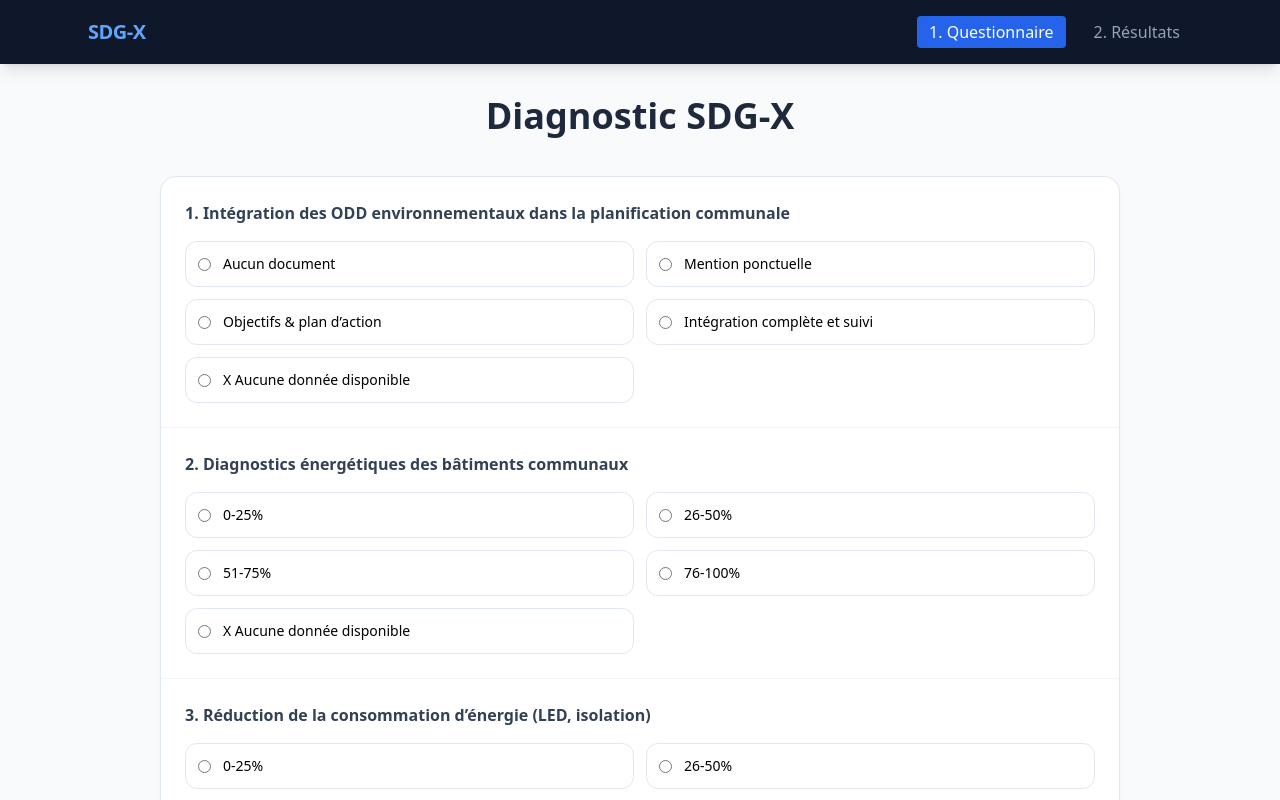
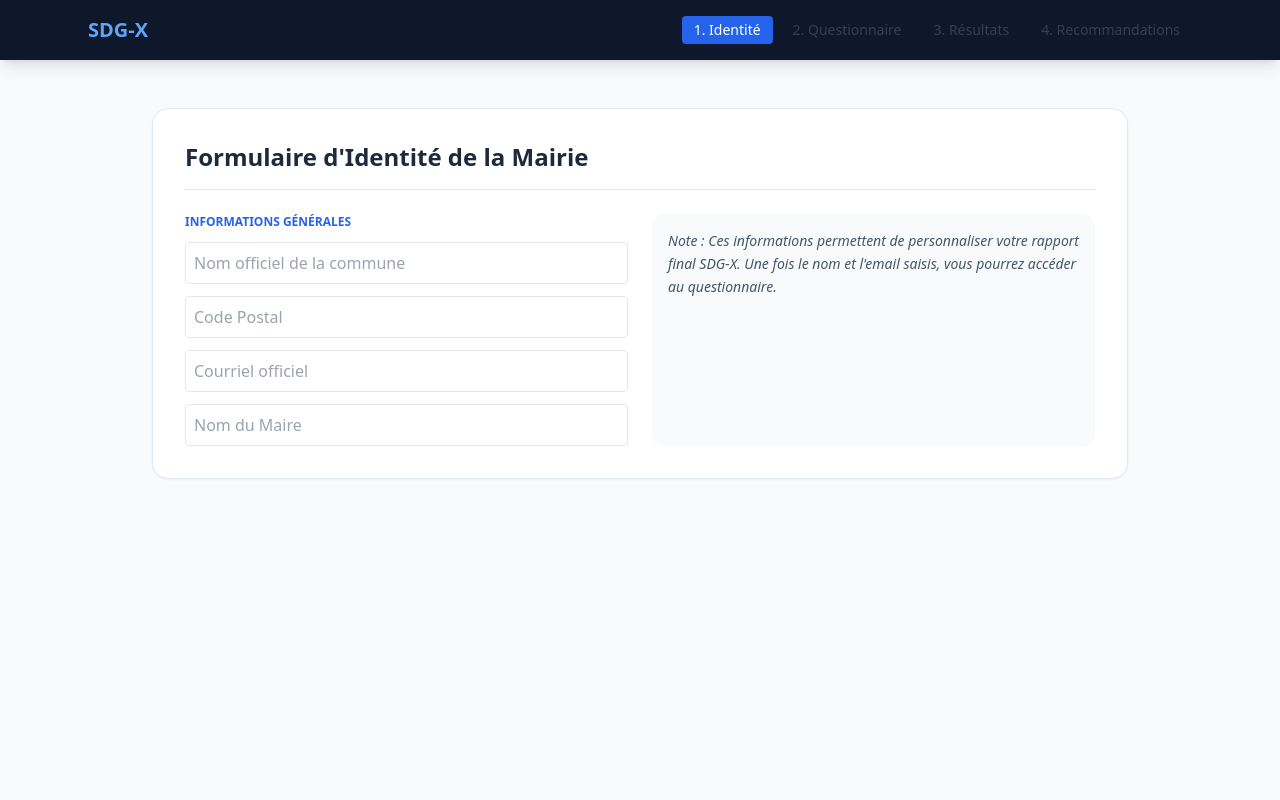
Before and after one commit to mall290296-oss/odd-dashboardX1, a React (Vite) app: page / in a window 1280 px wide. Shown: the top 800 px of the page. Built offline with nearby package versions, Linux system fonts and the light colour scheme.

Commit message:
Forth update

```diff
--- a/src/App.jsx
+++ b/src/App.jsx
@@ -2,7 +2,7 @@ import React, { useState, useMemo, useEffect } from "react";
 import ReactECharts from "echarts-for-react";
 import questions from "./formulaire.json";
 
-// 1. Base de données des recommandations (à compléter selon vos besoins)
+// Recommandations (Base de données)
 const recommendationsData = {
   1: "Action Climat : Priorisez l'isolation thermique des écoles (ODD 13).",
   2: "Énergie : Accélérez les diagnostics énergétiques (ODD 7).",
@@ -13,20 +13,37 @@ const recommendationsData = {
 };
 
 function App() {
-  const [activeTab, setActiveTab] = useState("formulaire");
+  const [activeTab, setActiveTab] = useState("identite"); // Par défaut sur l'identité
+
+  // États pour les données
+  const [muralInfo, setMuralInfo] = useState(() => {
+    const saved = localStorage.getItem("sdgx_identite");
+    return saved ? JSON.parse(saved) : {};
+  });
+
   const [answers, setAnswers] = useState(() => {
     const saved = localStorage.getItem("oddAnswers");
     return saved ? JSON.parse(saved) : {};
   });
 
+  // Sauvegardes
   useEffect(() => {
+    localStorage.setItem("sdgx_identite", JSON.stringify(muralInfo));
     localStorage.setItem("oddAnswers", JSON.stringify(answers));
-  }, [answers]);
+  }, [muralInfo, answers]);
+
+  // Vérification si l'identité est remplie (on vérifie au moins le nom et le courriel)
+  const isIdentified = muralInfo.nomCommune && muralInfo.emailOfficiel;
+
+  const handleIdentiteChange = (e) => {
+    setMuralInfo({ ...muralInfo, [e.target.name]: e.target.value });
+  };
 
   const handleChange = (id, value) => {
     setAnswers((prev) => ({ ...prev, [id]: Number(value) }));
   };
 
+  // Calculs ODD
   const { oddAverages, globalScore } = useMemo(() => {
     const scores = {};
     const counts = {};
@@ -52,17 +69,12 @@ function App() {
     };
   }, [answers]);
 
-  // FONCTION : Envoyer les résultats par E-mail
+  // Fonctions Partage et Export
   const sendResultsByEmail = () => {
-    const recipient = "luis.martinez-lopez@polytechnique.com"; // REMPLACEZ PAR VOTRE EMAIL
-    const subject = "Résultats Diagnostic SDG-X";
-    const body = `Bonjour,\n\nVoici mes résultats SDG-X :\nIndice Global : ${globalScore}/4\n\nDétail des réponses : ${JSON.stringify(answers)}`;
+    const recipient = "votre-email@exemple.com";
+    const subject = `Synthèse SDG-X - ${muralInfo.nomCommune}`;
+    const body = `Identité : ${JSON.stringify(muralInfo, null, 2)}\n\nRésultats :\nScore Global : ${globalScore}/4\n\nDétail : ${JSON.stringify(answers)}`;
     window.location.href = `mailto:${recipient}?subject=${encodeURIComponent(subject)}&body=${encodeURIComponent(body)}`;
-  };
-
-  // FONCTION : Export PDF (via impression système)
-  const exportToPDF = () => {
-    window.print();
   };
 
   const chartOption = {
@@ -70,22 +82,13 @@ function App() {
     tooltip: { trigger: "item", formatter: "<strong>{b}</strong><br/>Score : {c} / 4" },
     series: [
       {
-        name: "Fond",
-        type: "pie",
-        radius: [40, 160],
-        center: ["50%", "50%"],
-        silent: true,
-        label: { show: false },
+        name: "Fond", type: "pie", radius: [40, 150], center: ["50%", "50%"], silent: true, label: { show: false },
         data: Array(17).fill({ value: 4, itemStyle: { color: "#f1f5f9" } }),
       },
       {
-        name: "Score ODD",
-        type: "pie",
-        radius: [40, 160],
-        center: ["50%", "50%"],
-        roseType: "area",
+        name: "Score ODD", type: "pie", radius: [40, 150], center: ["50%", "50%"], roseType: "area",
         itemStyle: { borderRadius: 4, borderColor: "#fff", borderWidth: 2 },
-        label: { show: true, fontSize: 10, formatter: "{b}" },
+        label: { show: true, fontSize: 10 },
         data: oddAverages.map((item) => {
           let color = "#e2e8f0";
           if (item.value <= 1.5) color = "#ef4444";
@@ -99,30 +102,54 @@ function App() {
   };
 
   return (
-    <div className="min-h-screen bg-slate-50 font-sans">
-      {/* 1. TITRE CHANGÉ EN "SDG-X" */}
+    <div className="min-h-screen bg-slate-50 font-sans pb-10">
       <nav className="bg-slate-900 text-white shadow-lg sticky top-0 z-50 print:hidden">
-        <div className="max-w-6xl mx-auto flex justify-between items-center px-6 py-4">
-          <span className="font-bold text-xl tracking-tight text-blue-400">SDG-X</span>
-          <div className="flex gap-4">
-            <button onClick={() => setActiveTab("formulaire")} className={`px-3 py-1 rounded ${activeTab === "formulaire" ? "bg-blue-600" : "text-slate-400"}`}>1. Questionnaire</button>
-            <button onClick={() => setActiveTab("resultats")} className={`px-3 py-1 rounded ${activeTab === "resultats" ? "bg-blue-600" : "text-slate-400"}`}>2. Résultats</button>
+        <div className="max-w-6xl mx-auto flex flex-wrap justify-between items-center px-6 py-4">
+          <span className="font-bold text-xl text-blue-400">SDG-X</span>
+          <div className="flex gap-2 text-sm">
+            <button onClick={() => setActiveTab("identite")} className={`px-3 py-1 rounded ${activeTab === "identite" ? "bg-blue-600" : "text-slate-400"}`}>1. Identité</button>
+            <button onClick={() => isIdentified ? setActiveTab("formulaire") : alert("Veuillez remplir l'identité d'abord")} className={`px-3 py-1 rounded ${activeTab === "formulaire" ? "bg-blue-600" : isIdentified ? "text-slate-400" : "text-slate-700 cursor-not-allowed"}`}>2. Questionnaire</button>
+            <button onClick={() => isIdentified ? setActiveTab("resultats") : null} className={`px-3 py-1 rounded ${activeTab === "resultats" ? "bg-blue-600" : isIdentified ? "text-slate-400" : "text-slate-700 cursor-not-allowed"}`}>3. Résultats</button>
+            <button onClick={() => isIdentified ? setActiveTab("recommandations") : null} className={`px-3 py-1 rounded ${activeTab === "recommandations" ? "bg-blue-600" : isIdentified ? "text-slate-400" : "text-slate-700 cursor-not-allowed"}`}>4. Recommandations</button>
           </div>
         </div>
       </nav>
 
-      <div className="max-w-5xl mx-auto p-8">
+      <div className="max-w-5xl mx-auto p-6 mt-6">
+
+        {/* ONGLET 1 : IDENTITÉ */}
+        {activeTab === "identite" && (
+          <div className="bg-white p-8 rounded-2xl shadow-sm border border-slate-200 animate-in fade-in">
+            <h2 className="text-2xl font-black mb-6 text-slate-800 border-b pb-4">Formulaire d'Identité de la Mairie</h2>
+            <div className="grid grid-cols-1 md:grid-cols-2 gap-6">
+              <div>
+                <h3 className="font-bold text-blue-600 mb-3 uppercase text-xs">Informations Générales</h3>
+                <input name="nomCommune" placeholder="Nom officiel de la commune" value={muralInfo.nomCommune || ""} onChange={handleIdentiteChange} className="w-full p-2 mb-3 border rounded" />
+                <input name="codePostal" placeholder="Code Postal" value={muralInfo.codePostal || ""} onChange={handleIdentiteChange} className="w-full p-2 mb-3 border rounded" />
+                <input name="emailOfficiel" placeholder="Courriel officiel" value={muralInfo.emailOfficiel || ""} onChange={handleIdentiteChange} className="w-full p-2 mb-3 border rounded" />
+                <input name="nomMaire" placeholder="Nom du Maire" value={muralInfo.nomMaire || ""} onChange={handleIdentiteChange} className="w-full p-2 border rounded" />
+              </div>
+              <div className="bg-slate-50 p-4 rounded-xl">
+                <p className="text-sm text-slate-600 leading-relaxed italic">
+                  Note : Ces informations permettent de personnaliser votre rapport final SDG-X. Une fois le nom et l'email saisis, vous pourrez accéder au questionnaire.
+                </p>
+                {isIdentified && <div className="mt-4 p-2 bg-green-100 text-green-700 rounded text-center font-bold">✓ Accès débloqué</div>}
+              </div>
+            </div>
+          </div>
+        )}
+
+        {/* ONGLET 2 : QUESTIONNAIRE */}
         {activeTab === "formulaire" && (
-          <div className="space-y-6 animate-in fade-in">
-            <h1 className="text-4xl font-black text-slate-800 text-center mb-10">Diagnostic SDG-X</h1>
-            <div className="bg-white rounded-2xl shadow-sm border border-slate-200 divide-y divide-slate-100">
+          <div className="space-y-4">
+            <h1 className="text-3xl font-black text-slate-800 mb-6">Questionnaire SDG-X</h1>
             {questions.map((q) => (
-                <div key={q.id} className="p-6 hover:bg-slate-50 transition">
-                  <p className="font-semibold text-slate-700 mb-4">{q.id}. {q.question}</p>
-                  <div className="grid grid-cols-1 md:grid-cols-2 gap-3">
+              <div key={q.id} className="bg-white p-6 rounded-xl border border-slate-200 shadow-sm">
+                <p className="font-bold text-slate-700 mb-4">{q.id}. {q.question}</p>
+                <div className="grid grid-cols-1 md:grid-cols-2 gap-2">
                   {q.options.map((opt) => (
-                      <label key={opt.val} className={`flex items-center gap-3 p-3 rounded-xl border cursor-pointer ${answers[q.id] === opt.val ? "border-blue-500 bg-blue-50" : "border-slate-200"}`}>
-                        <input type="radio" name={`q-${q.id}`} checked={answers[q.id] === opt.val} onChange={() => handleChange(q.id, opt.val)} />
+                    <label key={opt.val} className={`flex items-center gap-3 p-3 rounded-lg border cursor-pointer transition ${answers[q.id] === opt.val ? "border-blue-500 bg-blue-50" : "hover:bg-slate-50"}`}>
+                      <input type="radio" checked={answers[q.id] === opt.val} onChange={() => handleChange(q.id, opt.val)} />
                       <span className="text-sm">{opt.text}</span>
                     </label>
                   ))}
@@ -130,45 +157,53 @@ function App() {
               </div>
             ))}
           </div>
+        )}
+
+        {/* ONGLET 3 : RÉSULTATS VISUELS */}
+        {activeTab === "resultats" && (
+          <div className="space-y-6">
+            <div className="flex justify-between items-center bg-white p-6 rounded-2xl shadow-sm border border-slate-200">
+               <div>
+                  <h2 className="text-xl font-bold text-slate-800">{muralInfo.nomCommune}</h2>
+                  <p className="text-slate-500 text-sm italic">Diagnostic établi pour le mandat SDG-X</p>
+               </div>
+               <div className="text-right">
+                  <button onClick={sendResultsByEmail} className="bg-blue-600 text-white px-4 py-2 rounded-lg font-bold text-sm mr-2">Envoyer Synthèse</button>
+                  <button onClick={() => window.print()} className="bg-slate-800 text-white px-4 py-2 rounded-lg font-bold text-sm">PDF</button>
+               </div>
+            </div>
+            <div className="grid grid-cols-1 md:grid-cols-3 gap-6">
+                <div className="bg-white p-10 rounded-2xl shadow-sm border border-slate-200 flex flex-col items-center justify-center">
+                  <span className="text-xs font-bold text-slate-400 uppercase tracking-widest">Score SDG-X</span>
+                  <div className="text-7xl font-black text-slate-900">{globalScore}</div>
+                  <div className="text-slate-400 font-bold text-2xl">/ 4</div>
+                </div>
+                <div className="md:col-span-2 bg-white p-4 rounded-2xl shadow-sm border border-slate-200">
+                  <ReactECharts option={chartOption} style={{ height: "500px" }} />
+                </div>
+            </div>
           </div>
         )}
 
-        {activeTab === "resultats" && (
-          <div className="space-y-8 animate-in fade-in">
-            <div className="flex flex-wrap justify-center gap-4 print:hidden">
-              {/* 2. BOUTON ENVOI MAIRIE */}
-              <button onClick={sendResultsByEmail} className="bg-blue-600 text-white px-6 py-2 rounded-full font-bold shadow-lg hover:bg-blue-700">
-                📩 Partager à l'organisation
-              </button>
-              {/* 3. BOUTON EXPORT PDF */}
-              <button onClick={exportToPDF} className="bg-slate-800 text-white px-6 py-2 rounded-full font-bold shadow-lg hover:bg-slate-900">
-                📄 Exporter en PDF
-              </button>
-            </div>
-
-            <div className="grid grid-cols-1 md:grid-cols-3 gap-6">
-              <div className="bg-white p-8 rounded-2xl shadow-sm border border-slate-200 flex flex-col items-center justify-center">
-                <span className="text-xs font-bold text-slate-400 uppercase tracking-widest">Score Global SDG-X</span>
-                <div className="text-6xl font-black text-slate-900">{globalScore}</div>
-                <div className="text-slate-400 font-bold text-xl">/ 4</div>
-              </div>
-              <div className="md:col-span-2 bg-white p-6 rounded-2xl shadow-sm border border-slate-200">
-                <ReactECharts option={chartOption} style={{ height: "500px" }} />
-              </div>
-            </div>
-
-            <div className="bg-slate-900 text-white p-8 rounded-2xl shadow-xl">
-              <h2 className="text-xl font-bold mb-4">💡 Analyse des Recommandations</h2>
-              <div className="space-y-3 text-sm">
+        {/* ONGLET 4 : RECOMMANDATIONS (SÉPARÉ) */}
+        {activeTab === "recommandations" && (
+          <div className="bg-slate-900 text-white p-8 rounded-2xl shadow-xl min-h-[500px]">
+            <h2 className="text-2xl font-bold mb-6 text-blue-400 flex items-center gap-2">
+              <span>💡</span> Analyse & Plan d'Action
+            </h2>
+            <div className="grid gap-4">
               {Object.keys(answers).some(id => answers[id] <= 2) ? (
                 Object.keys(answers).map(id => (answers[id] === 1 || answers[id] === 2) && (
-                    <div key={id} className="p-3 bg-white/5 border border-white/10 rounded-lg flex gap-3">
-                      <span className="text-blue-400 font-bold">Q{id}</span>
-                      <p>{recommendationsData[id] || "Mener une action corrective."}</p>
+                  <div key={id} className="p-4 bg-white/5 border border-white/10 rounded-xl flex gap-4 items-start transition hover:bg-white/10">
+                    <div className="bg-orange-500/20 text-orange-400 px-3 py-1 rounded-lg font-bold text-xs uppercase">Alerte Q{id}</div>
+                    <p className="text-slate-300 text-sm leading-relaxed">{recommendationsData[id] || "Une action est nécessaire pour améliorer cet indicateur."}</p>
                   </div>
                 ))
-                ) : <p className="italic text-slate-400">Aucune action prioritaire détectée.</p>}
+              ) : (
+                <div className="text-center py-20 text-slate-500 italic">
+                  Aucun point critique détecté. Continuez vos efforts !
                 </div>
+              )}
             </div>
           </div>
         )}
```
Lines whose indentation alone changed are shown as unchanged.
